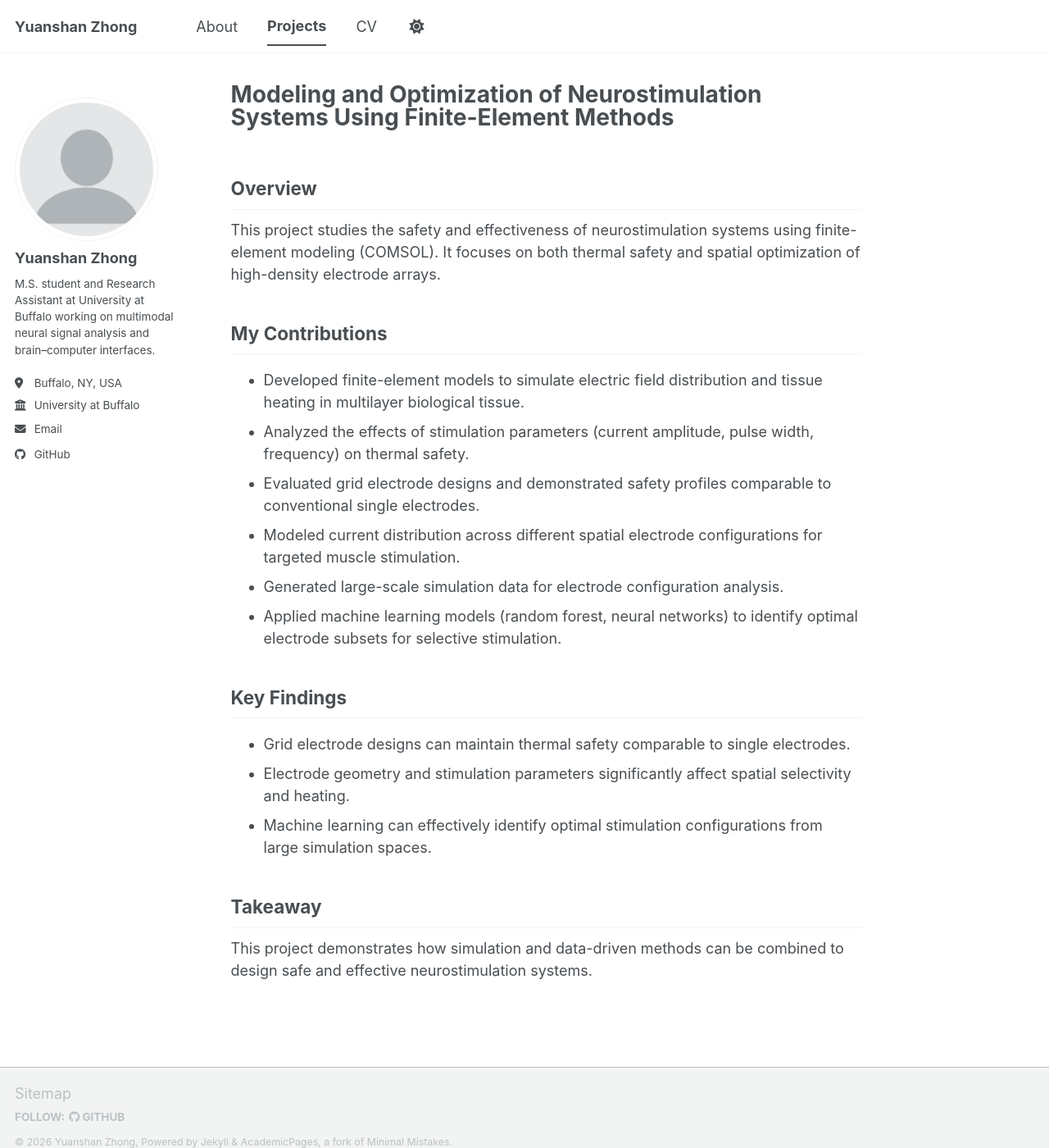
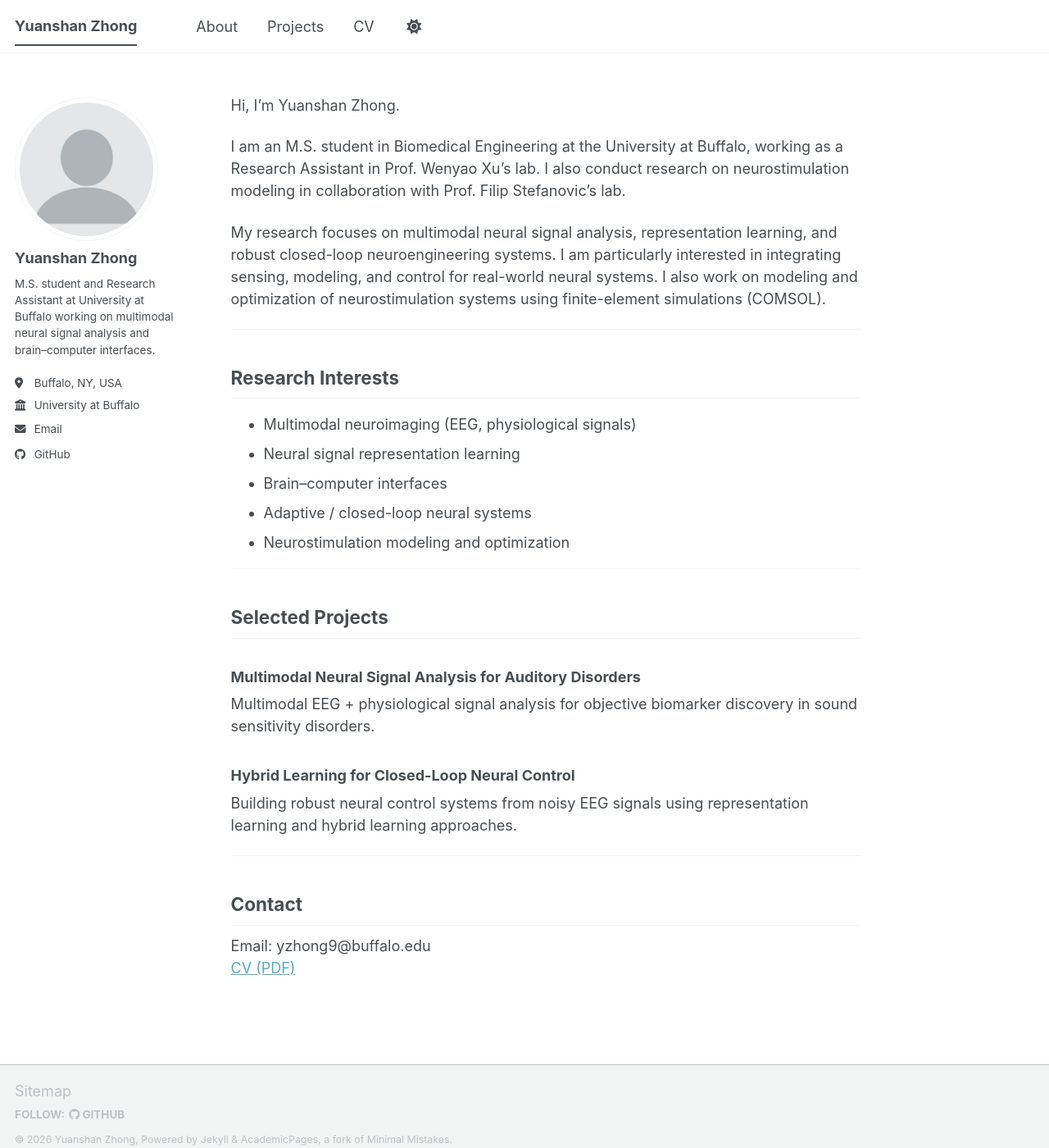
Before and after one commit to Yzhong9527/Yzhong9527.github.io, a Jekyll site: the page built from _pages/about.md, in a window 1280 px wide and 1400 px high. Shown: the whole window at 82% size. Built offline with Jekyll 4.4.1, drawn with Linux system fonts in a browser that asks for light colours; a script bundle is joined from its source files by our own code; library files that are not in the unit come from our copies.

Commit message:
Update about.md

```diff
--- a/_pages/about.md
+++ b/_pages/about.md
@@ -1,29 +1,38 @@
 ---
-title: "Modeling and Optimization of Neurostimulation Systems Using Finite-Element Methods"
-excerpt: "Finite-element modeling and machine learning for safe and targeted neurostimulation using high-density electrode arrays."
-collection: portfolio
-permalink: /portfolio/comsol
+permalink: /
+title: ""
+author_profile: true
 ---
 
-## Overview
+Hi, I’m Yuanshan Zhong.
 
-This project studies the safety and effectiveness of neurostimulation systems using finite-element modeling (COMSOL). It focuses on both thermal safety and spatial optimization of high-density electrode arrays.
+I am an M.S. student in Biomedical Engineering at the University at Buffalo, working as a Research Assistant in Prof. Wenyao Xu’s lab. I also conduct research on neurostimulation modeling in collaboration with Prof. Filip Stefanovic’s lab.
 
-## My Contributions
+My research focuses on multimodal neural signal analysis, representation learning, and robust closed-loop neuroengineering systems. I am particularly interested in integrating sensing, modeling, and control for real-world neural systems. I also work on modeling and optimization of neurostimulation systems using finite-element simulations (COMSOL).
 
-- Developed finite-element models to simulate electric field distribution and tissue heating in multilayer biological tissue.
-- Analyzed the effects of stimulation parameters (current amplitude, pulse width, frequency) on thermal safety.
-- Evaluated grid electrode designs and demonstrated safety profiles comparable to conventional single electrodes.
-- Modeled current distribution across different spatial electrode configurations for targeted muscle stimulation.
-- Generated large-scale simulation data for electrode configuration analysis.
-- Applied machine learning models (random forest, neural networks) to identify optimal electrode subsets for selective stimulation.
+---
 
-## Key Findings
+## Research Interests
 
-- Grid electrode designs can maintain thermal safety comparable to single electrodes.
-- Electrode geometry and stimulation parameters significantly affect spatial selectivity and heating.
-- Machine learning can effectively identify optimal stimulation configurations from large simulation spaces.
+- Multimodal neuroimaging (EEG, physiological signals)
+- Neural signal representation learning
+- Brain–computer interfaces
+- Adaptive / closed-loop neural systems
+- Neurostimulation modeling and optimization
 
-## Takeaway
+---
 
-This project demonstrates how simulation and data-driven methods can be combined to design safe and effective neurostimulation systems.
+## Selected Projects
+
+### Multimodal Neural Signal Analysis for Auditory Disorders
+Multimodal EEG + physiological signal analysis for objective biomarker discovery in sound sensitivity disorders.
+
+### Hybrid Learning for Closed-Loop Neural Control
+Building robust neural control systems from noisy EEG signals using representation learning and hybrid learning approaches.
+
+---
+
+## Contact
+
+Email: yzhong9@buffalo.edu
+[CV (PDF)](/files/CV.pdf)
```
